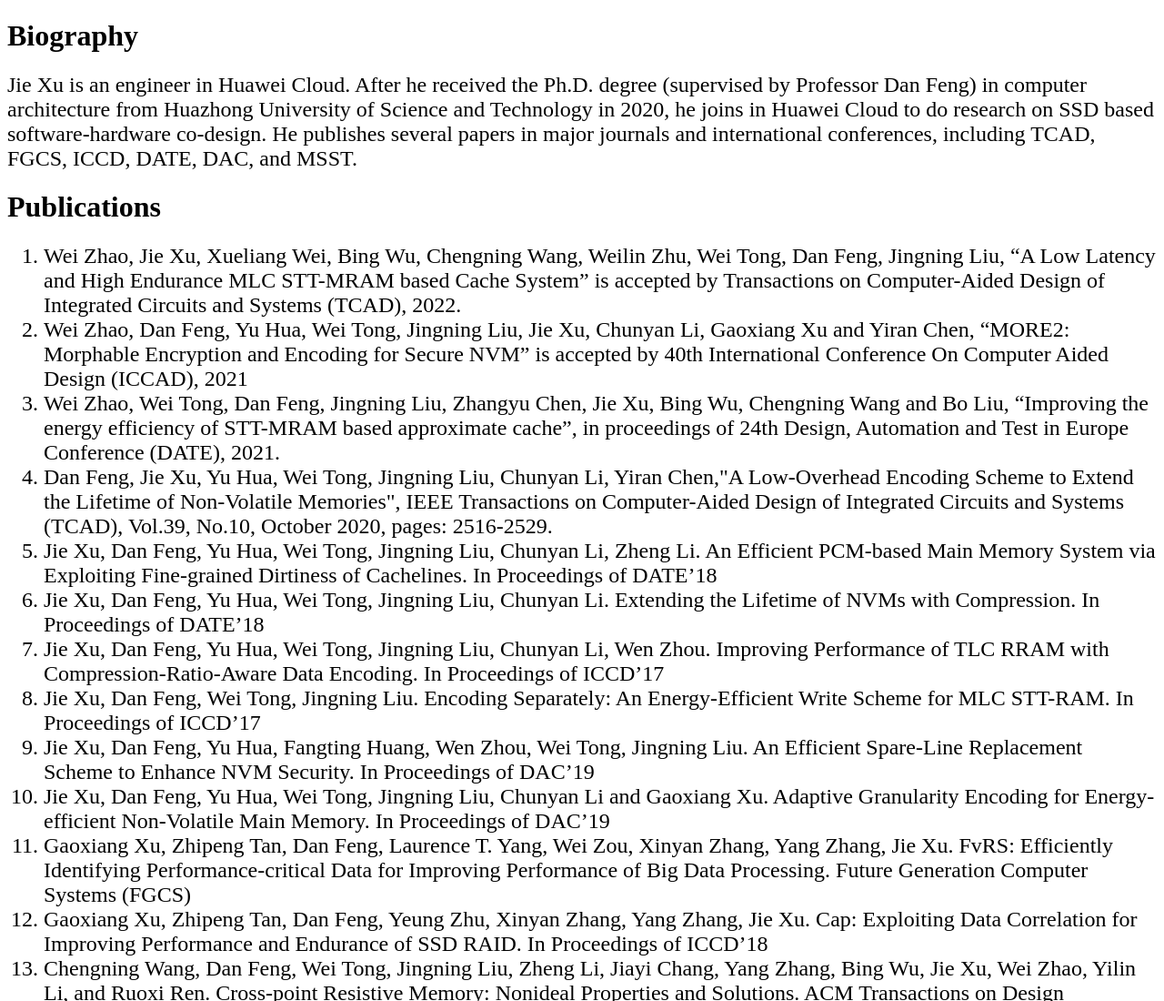
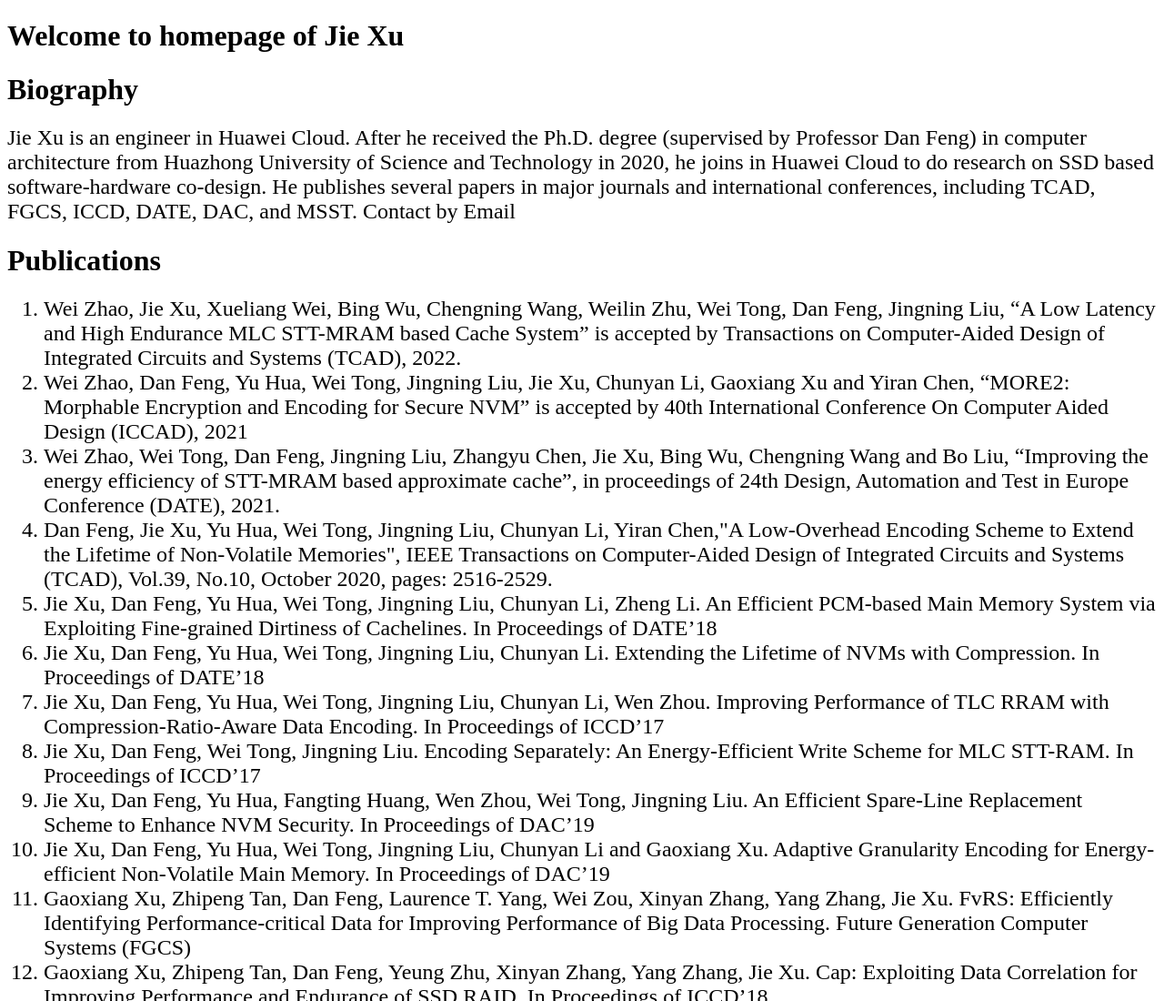
Before and after one commit to jieDSAL/jieDSAL.github.io, a plain HTML site: page index.html in a window 1280 px wide. Shown: the top 1100 px of the page at 91% size. Drawn offline with Linux system fonts and the light colour scheme.

Commit message:
Update index.html

```diff
--- a/index.html
+++ b/index.html
@@ -5,8 +5,9 @@
     <title>Biography</title>
   </head>
   <body>
+    <h1>Welcome to homepage of Jie Xu</h1>
     <h1>Biography</h1>
-    <p><font size = "5">Jie Xu is an engineer in Huawei Cloud. After he received the Ph.D. degree (supervised by Professor Dan Feng) in computer architecture from Huazhong University of Science and Technology in 2020, he joins in Huawei Cloud to do research on SSD based software-hardware co-design. He publishes several papers in major journals and international conferences, including TCAD, FGCS, ICCD, DATE, DAC, and MSST. </font></p>
+    <p><font size = "5">Jie Xu is an engineer in Huawei Cloud. After he received the Ph.D. degree (supervised by Professor Dan Feng) in computer architecture from Huazhong University of Science and Technology in 2020, he joins in Huawei Cloud to do research on SSD based software-hardware co-design. He publishes several papers in major journals and international conferences, including TCAD, FGCS, ICCD, DATE, DAC, and MSST. <ahref= "mailto:245117797@qq.com">Contact by Email</a> </font></p>
     <h1>Publications</h1>
     <ol><font size = "5">
       <li>Wei Zhao, Jie Xu, Xueliang Wei, Bing Wu, Chengning Wang, Weilin Zhu, Wei Tong, Dan Feng, Jingning Liu, “A Low Latency and High Endurance MLC STT-MRAM based Cache System” is accepted by Transactions on Computer-Aided Design of Integrated Circuits and Systems (TCAD), 2022.</li>
```
